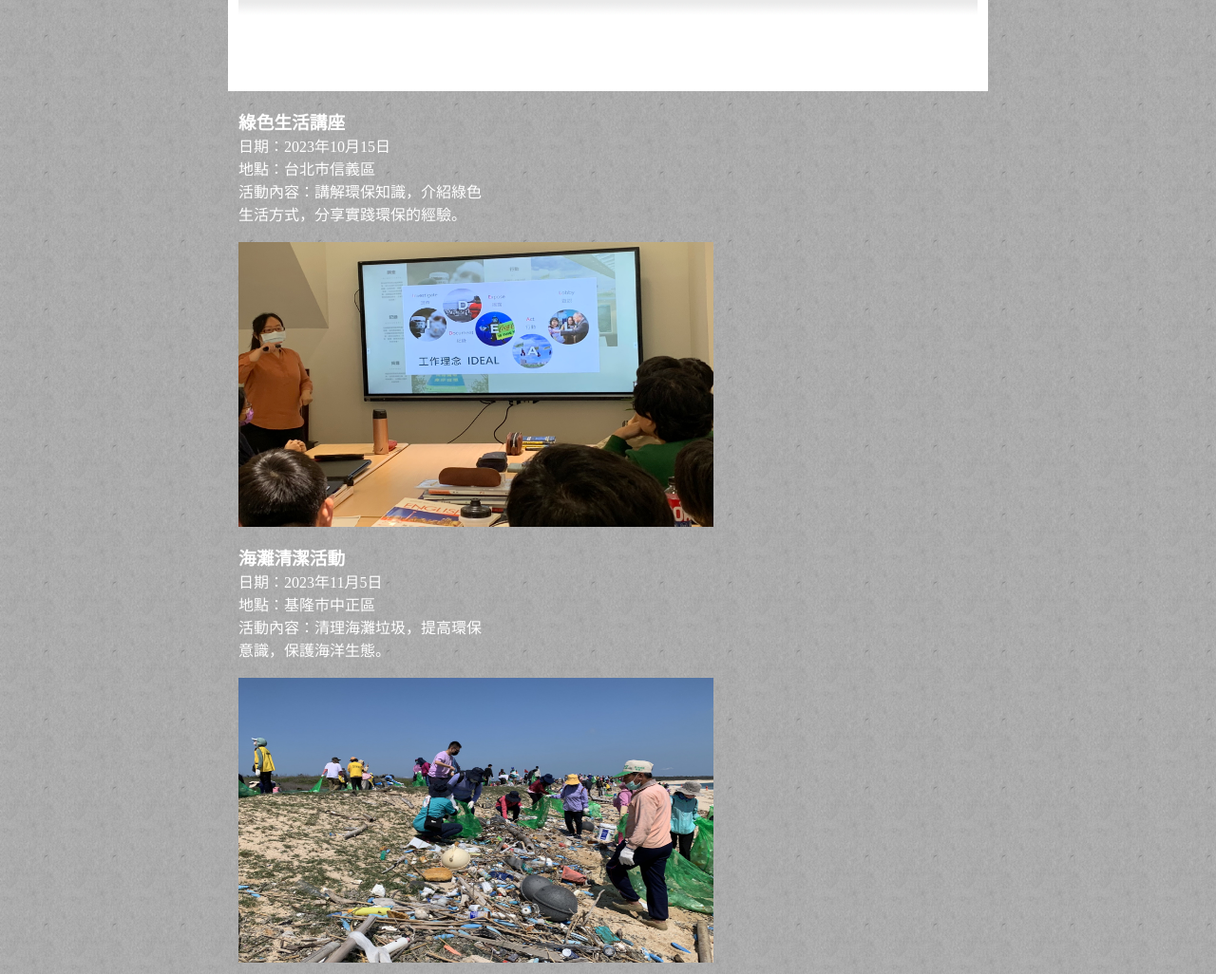
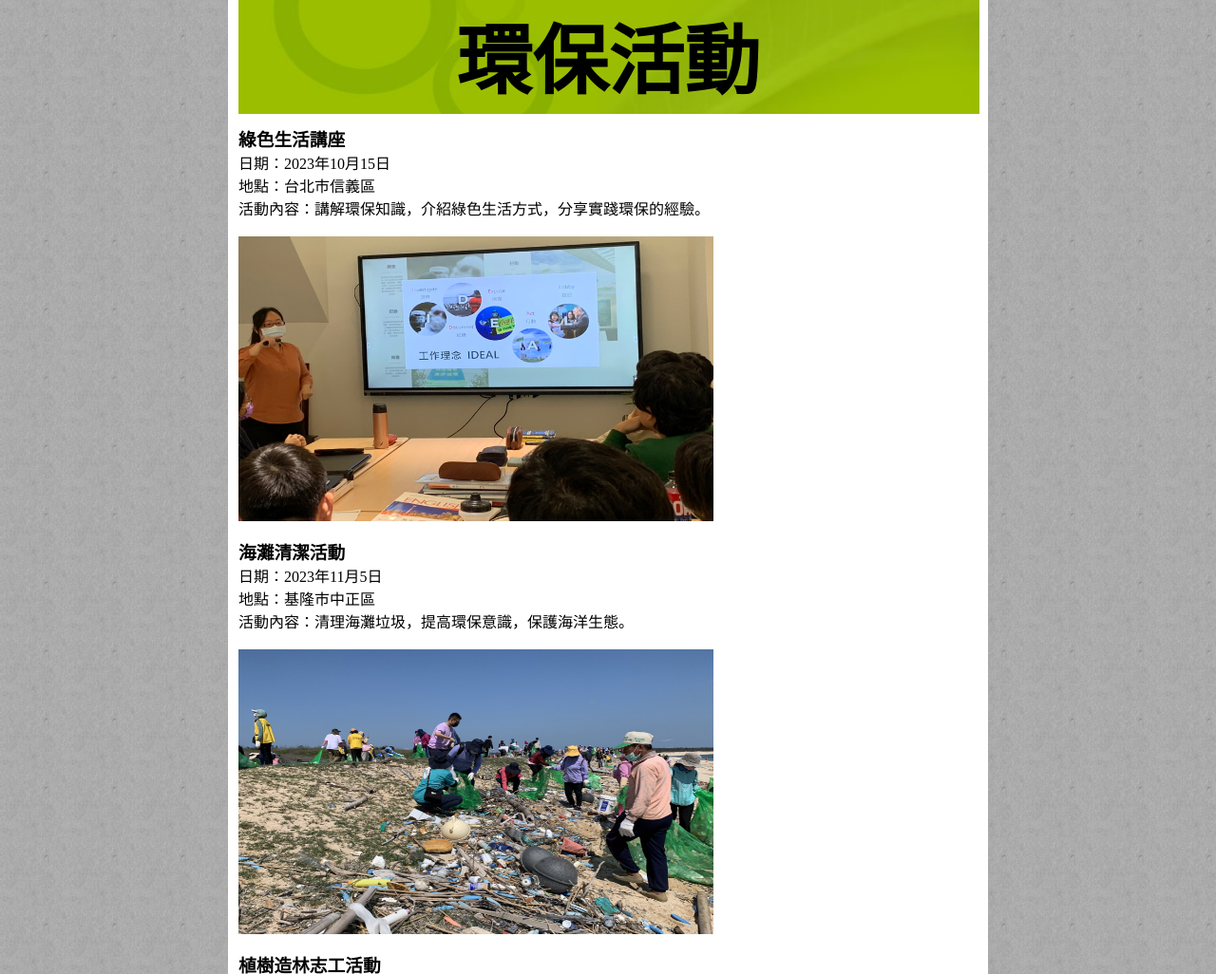
Before and after one commit to yax2005/for.dummies-, a plain HTML site: page activities.html in a window 1280 px wide. Shown: the top 1026 px of the page at 95% size. Drawn offline with Linux system fonts and the light colour scheme.

Commit message:
Add files via upload

```diff
--- a/activities.html
+++ b/activities.html
@@ -2,48 +2,44 @@
 <html xmlns="http://www.w3.org/1999/xhtml">
 <head>
 <meta http-equiv="Content-Type" content="text/html; charset=UTF-8" />
-<title></title>
+<title>環保活動</title>
 <link href="css/style.css" rel="stylesheet" type="text/css" />
+<style>
+body {
+    color: black;
+}
+h1 {
+    text-align: center;
+    font-size: 80px; /* 縮小3倍 */
+    position: absolute;
+    top: 0;
+    left: 50%;
+    transform: translate(-50%, 0);
+}
+h3 {
+    font-weight: bold;
+}
+#main_img {
+    width: 780px;
+    height: 120px;
+}
+</style>
 </head>
 <body>
 <div id="wrapper">
   <div id="content">
     <div id="header">
       <div id="logo">
-        <h1></h1>
-
-
-
-
-
-
-
-
-<!DOCTYPE html>
-<html>
-<head>
-	<title></title>
-	<style>
-		body {
-			color: white; /* 設定全文文字為白色 */
-		}
-	</style>
-</head>
-<body>
-	<header>
-
-	</header>
+        <img id="main_img" src="images/main_img.jpg" alt="Main Image">
+      </div>
+      <h1>環保活動</h1>
+    </div>
+    <header></header>
     <main>
       <h1></h1>
-
-		<section id="list">
-
-
-		</section>
+      <section id="list"></section>
       <section id="detail">
-
         <article id="event1">
-<br />
 <br />
 <br />
           <h3>綠色生活講座</h3>
@@ -53,19 +49,24 @@
 <br />
           <img src="images/5.jpg" alt="5" width="500" height="300">
 <br />
-				<br />
+
         </article>
         <article id="event2">
+
+<br />
           <h3>海灘清潔活動</h3>
           <p>日期：2023年11月5日</p>
           <p>地點：基隆市中正區</p>
           <p>活動內容：清理海灘垃圾，提高環保意識，保護海洋生態。</p>
 <br />
           <img src="images/6.jpg" alt="6" width="500" height="300">
+
 <br />
-				<br />
+
         </article>
         <article id="event3">
+<br />
+
           <h3>植樹造林志工活動</h3>
           <p>日期：2023年12月3日</p>
           <p>地點：新北市三峽區</p>
@@ -77,5 +78,7 @@
         </article>
       </section>
     </main>
+  </div>
+</div>
 </body>
 </html>
```
Lines whose indentation alone changed are shown as unchanged.
